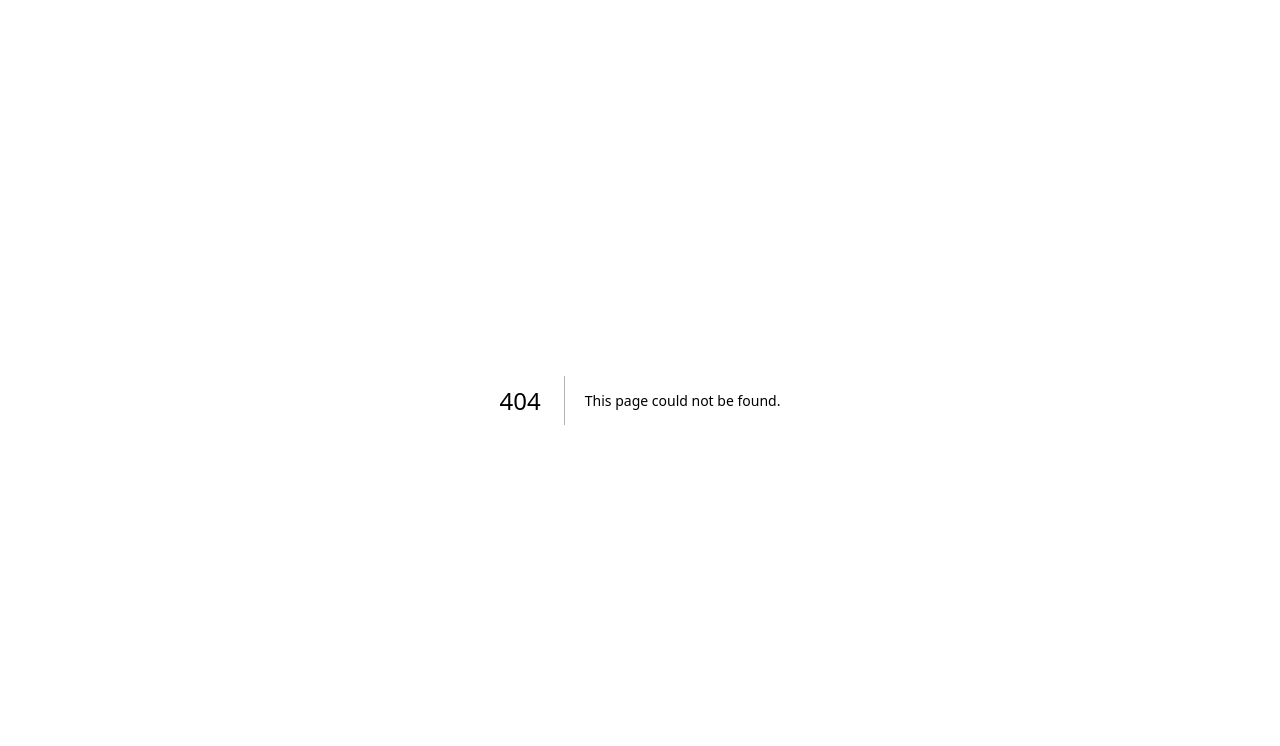
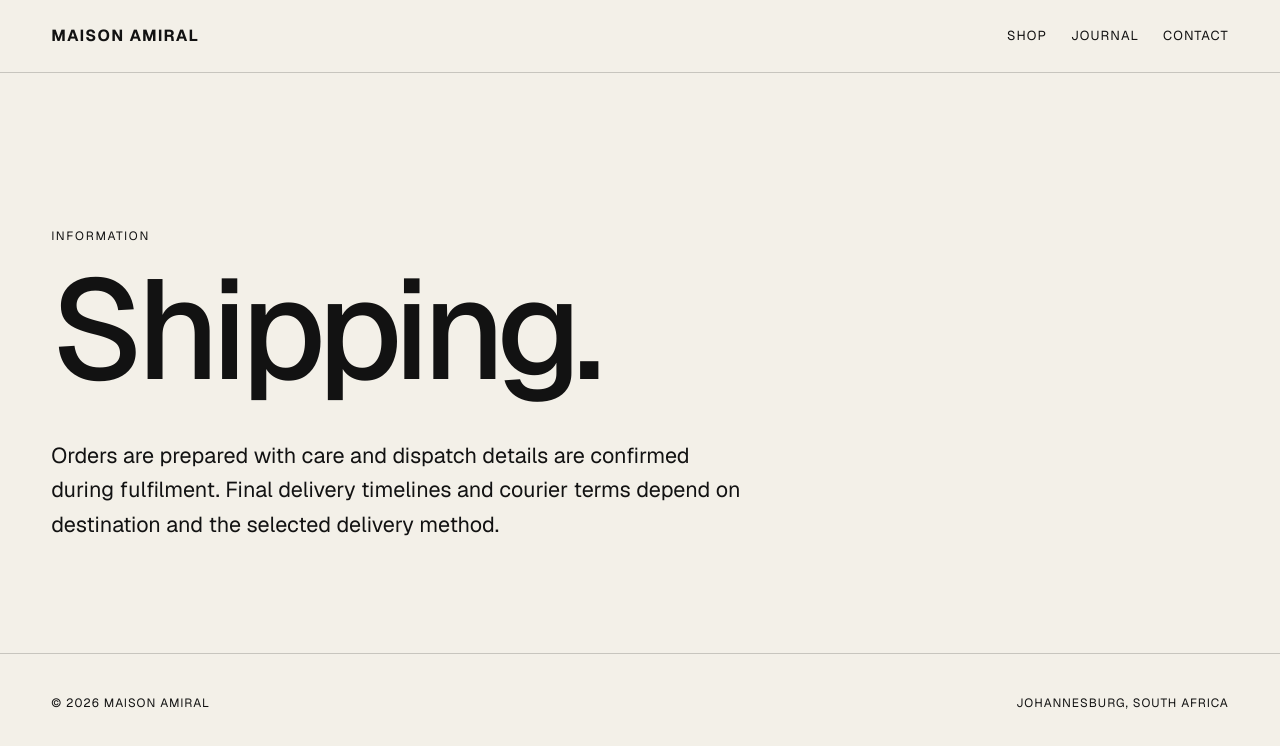
Before and after one commit to Tee-star-black/maisonamiral, a Next.js app: page /shipping in a window 1280 px wide. Before the commit this address had no page. Shown: the top 746 px of the page. Built offline with nearby package versions, Linux system fonts and the light colour scheme.

Commit message:
feat: add shipping page

```diff
--- /dev/null
+++ b/src/app/shipping/page.tsx
@@ -0,0 +1,8 @@
+import type { Metadata } from "next";
+import { EditorialPage } from "@/components/editorial-page";
+
+export const metadata: Metadata = { title: "Shipping", description: "Maison Amiral shipping information." };
+
+export default function ShippingPage() {
+  return <EditorialPage eyebrow="Information" title="Shipping." intro="Orders are prepared with care and dispatch details are confirmed during fulfilment. Final delivery timelines and courier terms depend on destination and the selected delivery method." />;
+}
```
